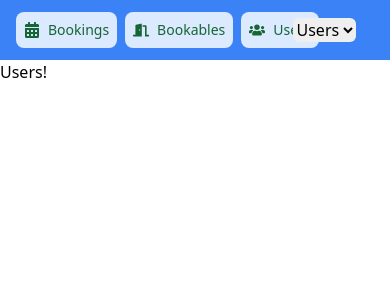
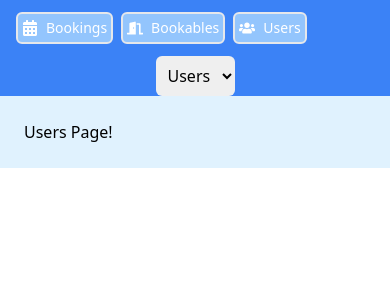
Before and after one commit to egba001/bookings_manager, a React (Create React App) app: page /users in a window 390 px wide. Shown: the top 300 px of the page. Built offline with nearby package versions, Linux system fonts and the light colour scheme.

Commit message:
navbar adjustment

```diff
--- a/src/App.js
+++ b/src/App.js
@@ -9,25 +9,25 @@ import UserPicker from "./components/Users/UserPicker.js";
 function App() {
   return (
     <Router>
-        <header className='flex bg-blue-500 w-screen justify'>
-          <nav className='w-3/4 px-4'>
-            <ul className='py-3 flex w-full'>
-              <li className='w-2/4  text-green-800 bg-blue-100  p-2 rounded-lg mr-2 hover:bg-blue-300'>
-                <NavLink to="/bookings" className="flex text-center items-center  justify-center">
+        <header className='flex flex-col md:flex-row bg-blue-500 w-screen'>
+          <nav className='w-full px-4 md:w-1/2 lg:w-1/3'>
+            <ul className='py-3 flex w-full px-0'>
+              <li className='btn mr-2 hover:bg-blue-100 hover:shadow-lg'>
+                <NavLink to="/bookings" className="flex items-center justify-center">
                   <FaCalendarAlt />
-                  <span className='pl-2 text-sm'>Bookings</span>
+                  <span className='icon-space'>Bookings</span>
                 </NavLink>
               </li>
-              <li className=' group w-2/4 text-green-800 bg-blue-100  p-2 rounded-lg mr-2 hover:bg-blue-300'>
+              <li className='btn mr-2 hover:bg-blue-100 hover:shadow-lg'>
                 <NavLink to="/bookables" className="flex text-center items-center  justify-center">
                   <FaDoorOpen />
-                  <span className='pl-2 text-sm'>Bookables</span>
+                  <span className='icon-space'>Bookables</span>
                 </NavLink>
               </li>
-              <li className='w-2/4  text-green-800 bg-blue-100  p-2 rounded-lg mr-2 hover:bg-blue-300'>
+              <li className='btn mr-2 hover:bg-blue-100 hover:shadow-lg'>
                 <NavLink to="/users" className="flex text-center items-center  justify-center">
                   <FaUsers />
-                  <span className='pl-2 text-sm'>Users</span>
+                  <span className='icon-space'>Users</span>
                 </NavLink>
               </li>
             </ul>
--- a/src/components/Bookables/BookablesList.js
+++ b/src/components/Bookables/BookablesList.js
@@ -16,7 +16,7 @@ function BookablesList() {
     return (
         <ul className="bookables">
             {bookablesInGroup.map((b, i) => (
-                <li key={b.title} className={i === BookableIndex ? "selected" : null}>
+                <li key={b.title} className={i === BookableIndex ? "selected-btn" : null}>
                     <button className="btn" onClick={() => setBookableIndex(i)}>{b.title}</button>
                 </li>
             ))}
--- a/src/components/Bookables/BookablesPage.js
+++ b/src/components/Bookables/BookablesPage.js
@@ -3,7 +3,7 @@ import BookablesList from "./BookablesList";
 
 function BookablesPage() {
     return (
-       <main className="bookables-page">
+       <main className="page-content">
             <BookablesList />
        </main>
     )
--- a/src/components/Bookings/BookingsPage.js
+++ b/src/components/Bookings/BookingsPage.js
@@ -2,7 +2,7 @@ import React from "react";
 
 function BookingsPage () {
     return (
-        <p>bookings</p>
+        <main className="page-content">Bookings</main>
     )
 }
 export default BookingsPage;
--- a/src/components/Users/UserPicker.js
+++ b/src/components/Users/UserPicker.js
@@ -3,7 +3,7 @@ import '../../index.css';
 
 function UserPicker () {
     return (
-        <select className='h-fit self-center rounded-md mr-1'>
+        <select className='p-2 h-fit self-center rounded-md md:self-end md:mr-3'>
             <option>Users</option>
         </select>
     )
--- a/src/components/Users/UsersPage.js
+++ b/src/components/Users/UsersPage.js
@@ -1,7 +1,9 @@
 import React from "react";
+import "../../index.css"
 
 function UsersPage () {
-    return <p>Users!</p>
-
+    return (
+        <main className="page-content">Users Page!</main>
+    )
 }
 export default UsersPage;
--- a/src/index.css
+++ b/src/index.css
@@ -1,3 +1,19 @@
 @tailwind base;
 @tailwind components;
 @tailwind utilities;
+
+.btn {
+    @apply p-1 rounded-md border-2 bg-blue-300 text-white w-fit
+}
+
+.selected-btn {
+    @apply p-1 rounded-md border-2 bg-blue-900 w-fit text-white
+}
+
+.page-content {
+    @apply p-6 bg-sky-100
+}
+
+.icon-space {
+    @apply pl-2 text-sm md:text-base
+}
```
